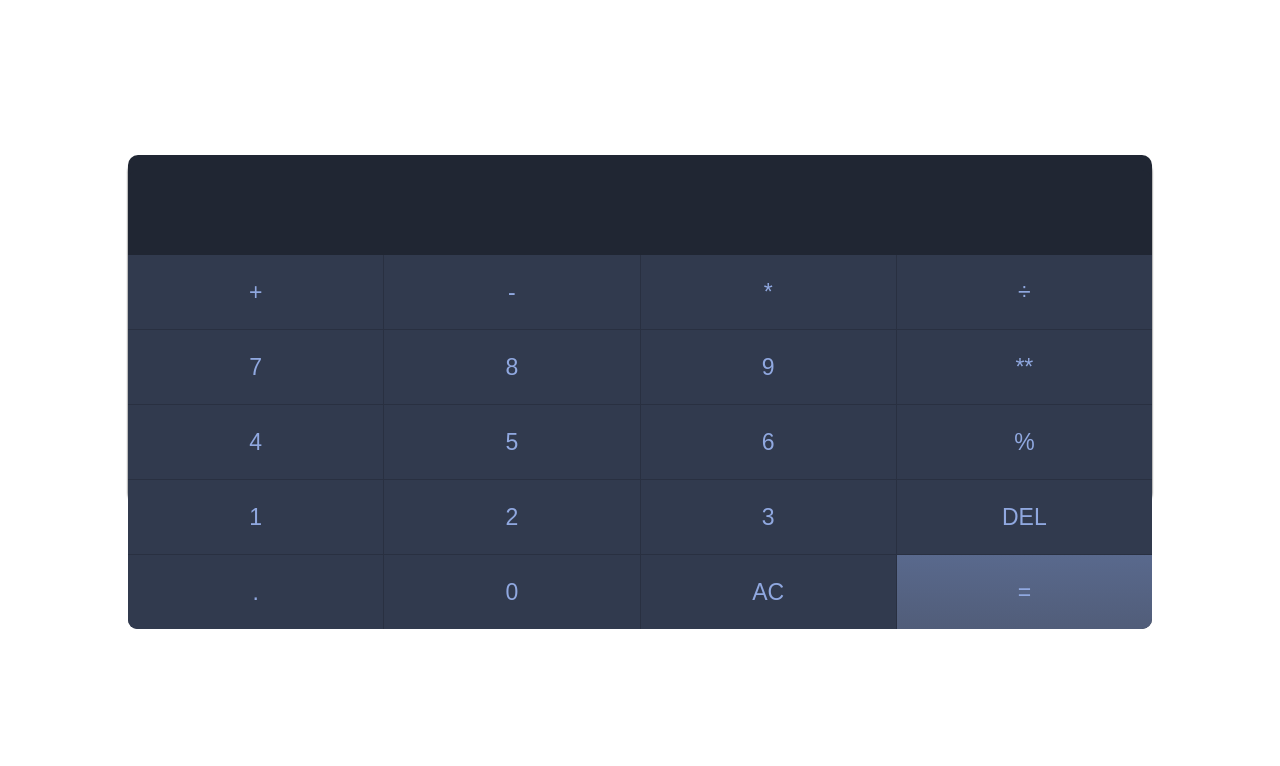
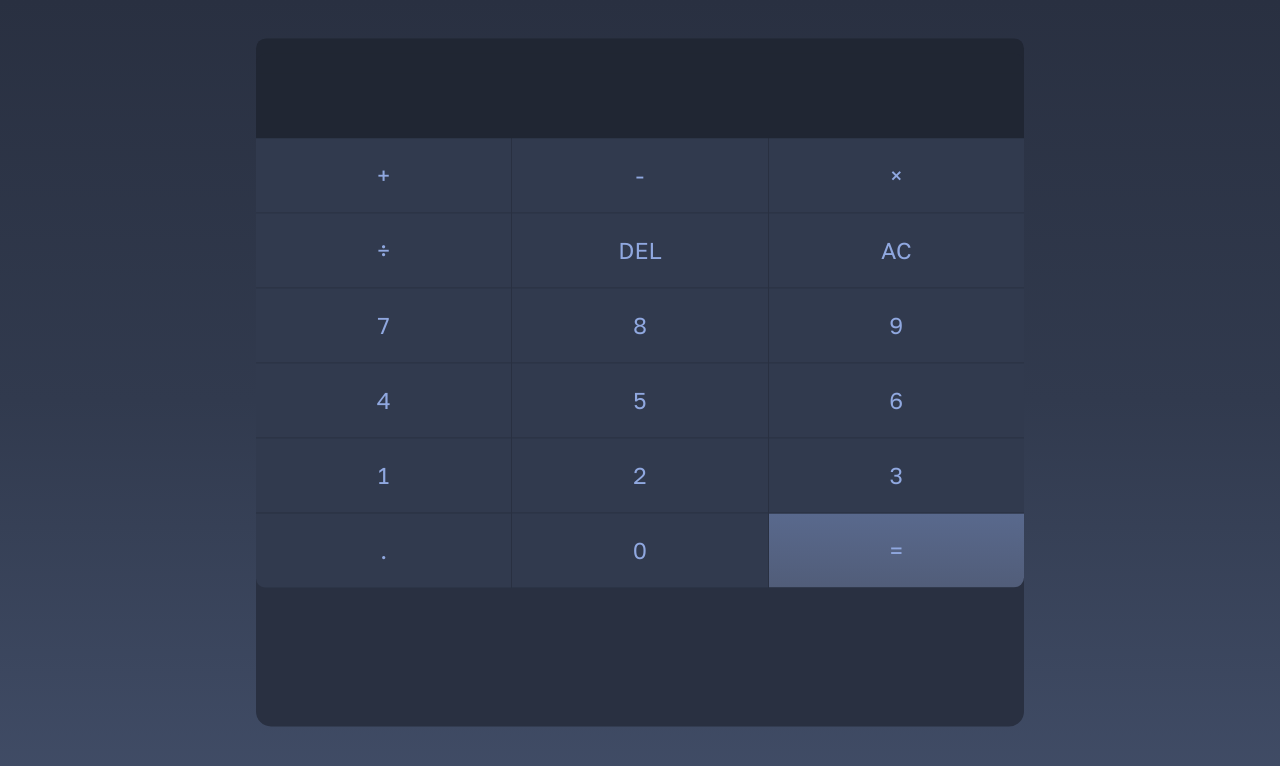
Before and after one commit to degu0/Caculadora, a plain HTML site: page Main/index.html in a window 1280 px wide. Drawn offline with Linux system fonts and the light colour scheme.

Commit message:
Calcladora feita

```diff
--- a/Main/Scripts/script.js
+++ b/Main/Scripts/script.js
@@ -46,21 +46,13 @@ class Calculator {
         operationValue = previous - current;
         this.updateScreen(operationValue, operation, current, previous);
         break;
-      case "*":
+      case "×":
         operationValue = previous * current;
         this.updateScreen(operationValue, operation, current, previous);
         break;
       case "÷":
         operationValue = previous / current;
         this.updateScreen(operationValue, operation, current, previous);
-        break;
-      case "**":
-        operationValue = previous ** current;
-        this.updateScreen(operationValue, operation, previous, current);
-        break;
-      case "%":
-        operationValue = previous % current;
-        this.updateScreen(operationValue, operation, previous, current);
         break;
       case "DEL":
         this.processDelOperator();
@@ -99,7 +91,7 @@ class Calculator {
 
   // Change math operation
   changeOperation(operation) {
-    const mathOperations = ["*", "-", "+", "÷", "**", "%"];
+    const mathOperations = ["×", "-", "+", "÷"];
 
     if (!mathOperations.includes(operation)) {
       return;
@@ -136,7 +128,6 @@ buttons.forEach((btn) => {
     const value = e.target.innerText;
 
     if (+value >= 0 || value === ".") {
-      console.log(value);
       calc.addDigit(value);
     } else {
       calc.processOperation(value);
--- a/Main/Styles/Media_Query.css
+++ b/Main/Styles/Media_Query.css
@@ -1,22 +1,32 @@
 @media screen and (min-width: 780px) {
+
+
+
     main#calculator {
-        width: 80vw;
+        width: 60vw;
+        height: 86vh;
     }
 
-    div.calculator__keys {
-        grid-template-columns: repeat(4, 1fr);
+    div#calculator__keys {
+        grid-template-columns: repeat(3, 1fr);
     }
 
     button {
         height: 74px;
     }
+    #key_ac {
+        grid-column: 3;
+        grid-row: 2;
+    }
     #key_equal {
-        grid-column: 4;
-        grid-row: 5;
+        grid-column: 3;
+        grid-row: 6 /  6;
         height: 74px;
     }
 
-    #id_operator_1, #id_operator_2, #id_operator_3 {
+    #key_del {
         display: block;
+        grid-column: 2;
+        grid-row: 2;
     }
 }
--- a/Main/Styles/style.css
+++ b/Main/Styles/style.css
@@ -1,3 +1,5 @@
+@import url('https://fonts.googleapis.com/css2?family=Golos+Text&family=Inconsolata&display=swap');
+
 :root {
     --fonte: #90a8e0;
     --cor1: #293041;
@@ -16,18 +18,18 @@ html, body {
     position: relative;
     height: 100vh;
     width: 100vw;
+    background-image: linear-gradient(to bottom, var(--cor1), var(--cor2), var(--cor3));
 }
 
 main#calculator {
     position: absolute;
-    top: 50%;
+    top: 65%;
     left: 50%;
     transform: translate(-50%, -70%);
     background-color: var(--cor1);
     width: 400px;
-    height: 350px;
+    height: 470px;
     border-radius: 15px;
-    box-shadow: 0px 2.5px 2px 0px rgb(0, 0, 0);
     transition: width .05s, height .05s;
     transition-timing-function: ease;
 }
@@ -35,6 +37,7 @@ main#calculator {
 div#operations {
     background-color: var(--cor4);
     color: var(--fonte);
+    font-family: 'Inconsolata', monospace;
     height: 100px;
     text-align: right;
     border-radius: 10px 10px 0px 0px;
@@ -48,7 +51,7 @@ div#previous_operation {
 div#calculator_display {
     background-color: var(--cor4);
     color: var(--fonte);
-    font: normal 39px 'Arial';
+    font: normal 39px 'Inconsolata', monospace;
     padding-top: 20px;
     text-align: right;
     border-radius: 10px 10px 0px 0px ;
@@ -63,7 +66,7 @@ div#calculator__keys{
 }
 
 button {
-    font: normal 23px Arial;
+    font: normal 23px 'Golos Text', sans-serif;
     background-color: var(--cor2);
     color: var(--fonte);
     border-radius: 0;
@@ -92,6 +95,6 @@ button {
     transition: transform .2s, border 1s;
 }
 
-#id_operator_1, #id_operator_2, #id_operator_3 {
+#key_del {
     display: none;
 }
--- a/Main/index.html
+++ b/Main/index.html
@@ -20,23 +20,21 @@
         <div id="calculator__keys">
             <button>+</button>
             <button>-</button>
-            <button>*</button>
+            <button>×</button>
             <button>÷</button>
             <button class="number">7</button>
             <button class="number">8</button>
             <button class="number">9</button>
-            <button id="id_operator_1">**</button>
             <button class="number">4</button>
             <button class="number">5</button>
             <button class="number">6</button>
-            <button id="id_operator_2">%</button>
             <button class="number">1</button>
             <button class="number">2</button>
             <button class="number">3</button>
-            <button id="id_operator_3">DEL</button>
             <button id="decimal">.</button>
             <button>0</button>
-            <button>AC</button>
+            <button id="key_ac">AC</button>
+            <button id="key_del">DEL</button>
             <button id="key_equal">=</button>
         </div>
     </main>
```
